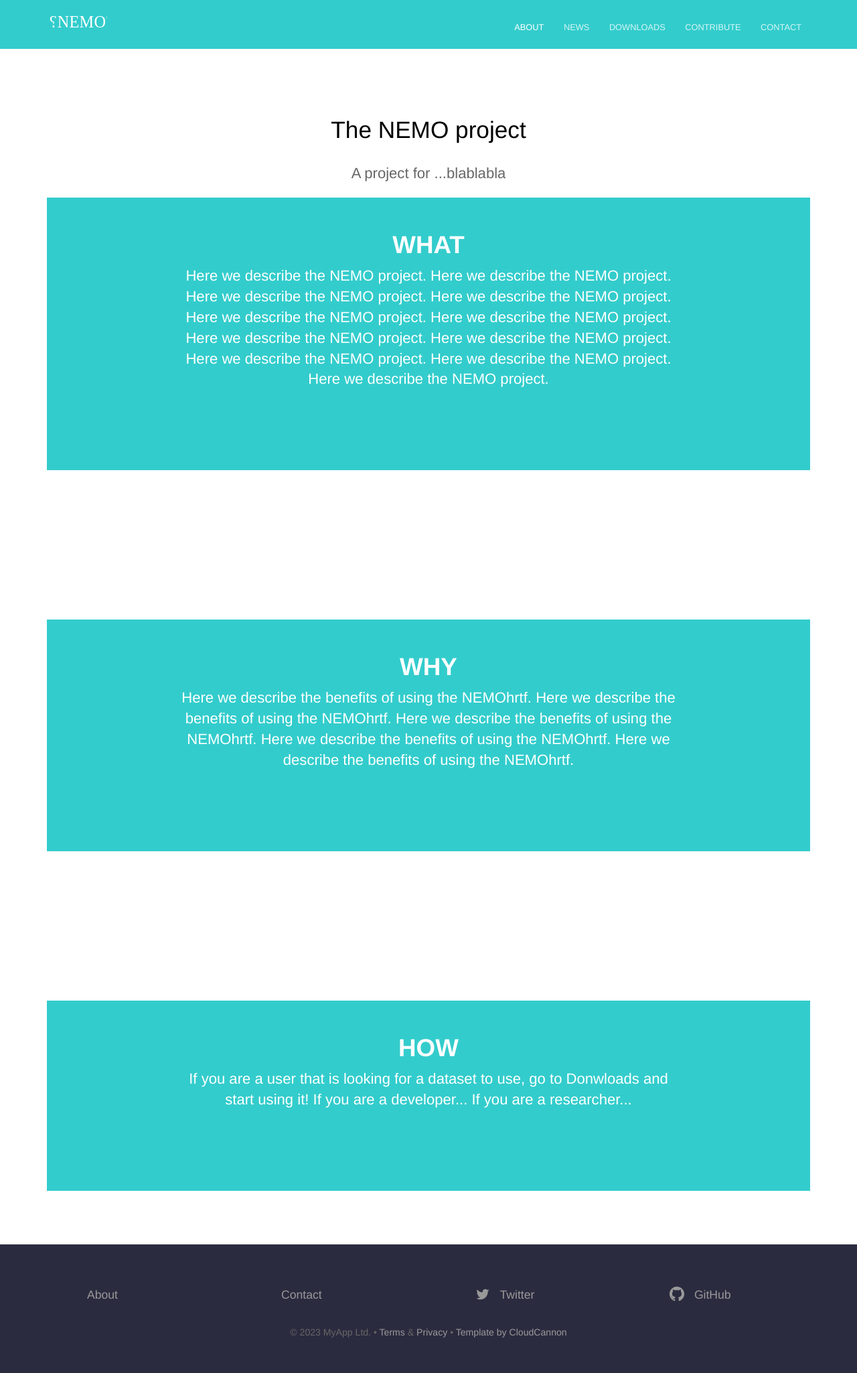
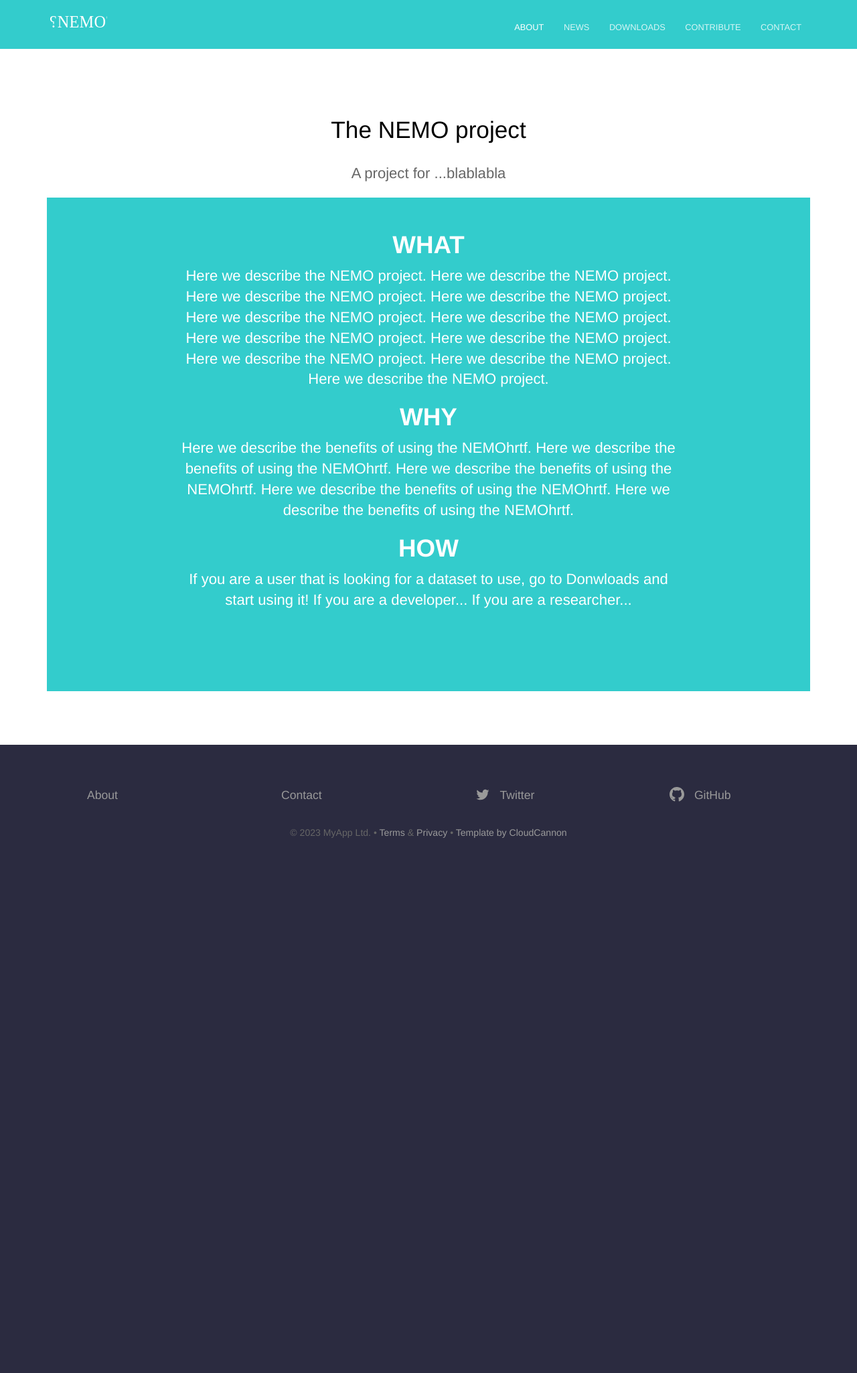
Before and after one commit to TheNEMOproject/TheNEMOproject.github.io, a Jekyll site: the page built from about.html, in a window 1280 px wide. Shown: the whole page at 67% size. Built offline with Jekyll 4.4.1, drawn with Linux system fonts in a browser that asks for light colours; after the commit the page ends 1304 px from its top, so only the background shows below that.

Commit message:
Update about.html

```diff
--- a/about.html
+++ b/about.html
@@ -6,37 +6,8 @@ description: A project for ...blablabla
 	<div class="text-container">
 		<h1 class="editable"><strong>WHAT</strong></h1>
 		<p class="subtext editable">Here we describe the NEMO project. Here we describe the NEMO project. Here we describe the NEMO project. Here we describe the NEMO project. Here we describe the NEMO project. Here we describe the NEMO project. Here we describe the NEMO project. Here we describe the NEMO project. Here we describe the NEMO project. Here we describe the NEMO project. Here we describe the NEMO project. </p>
-	</div>
-</section>
-
-<div class="content">
-	<section>
-		<div class="container flex">
-			<div class="text editable">
-				<p> </p>
-		</div>
-	</section>
-</div>
-
-
-<section class="hero">
-	<div class="text-container">
 		<h1 class="editable"><strong>WHY</strong></h1>
 		<p class="subtext editable">Here we describe the benefits of using the NEMOhrtf. Here we describe the benefits of using the NEMOhrtf. Here we describe the benefits of using the NEMOhrtf. Here we describe the benefits of using the NEMOhrtf. Here we describe the benefits of using the NEMOhrtf. </p>
-	</div>
-</section>
-
-<div class="content">
-	<section>
-		<div class="container flex">
-			<div class="text editable">
-				<p> </p>
-			</div>
-	</section>
-</div>
-
-<section class="hero">
-	<div class="text-container">
 		<h1 class="editable"><strong>HOW</strong></h1>
 		<p class="subtext editable">If you are a user that is looking for a dataset to use, go to Donwloads and start using it! If you are a developer... If you are a researcher...</p>
 	</div>
```
